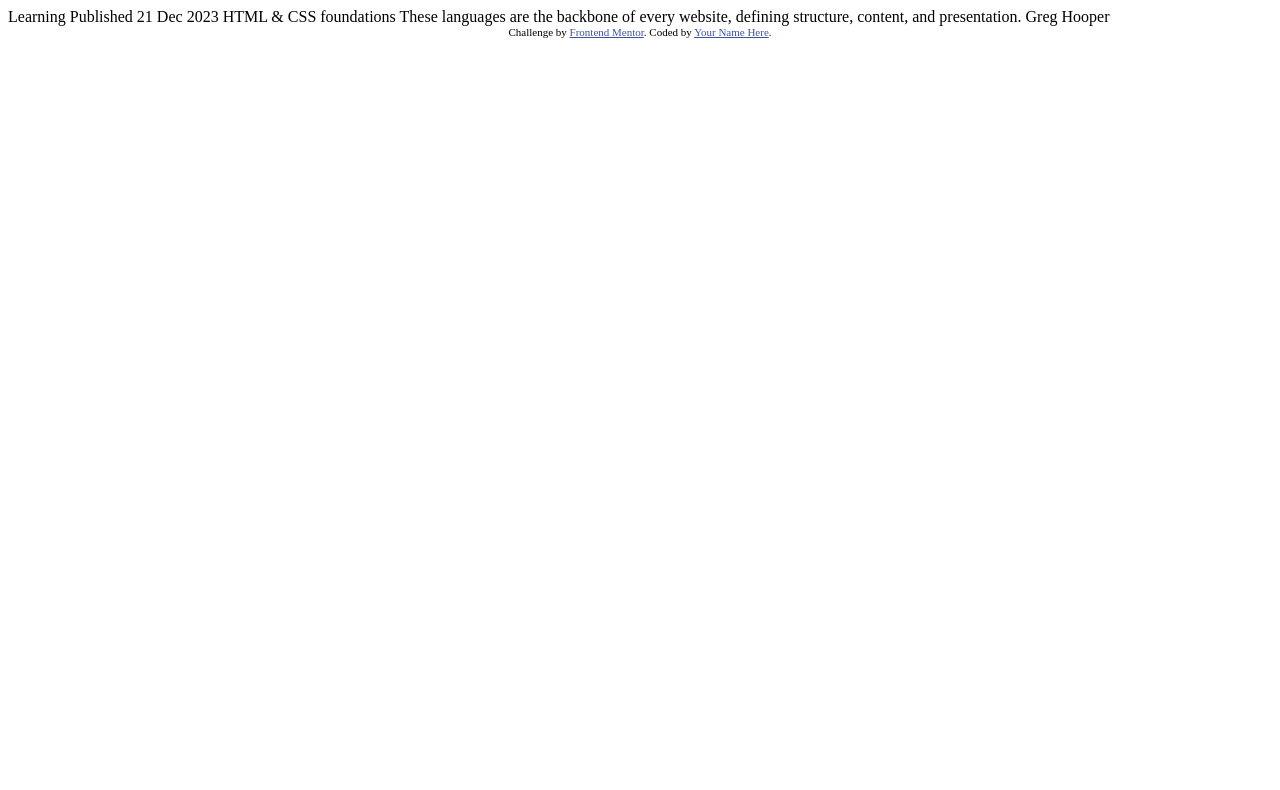
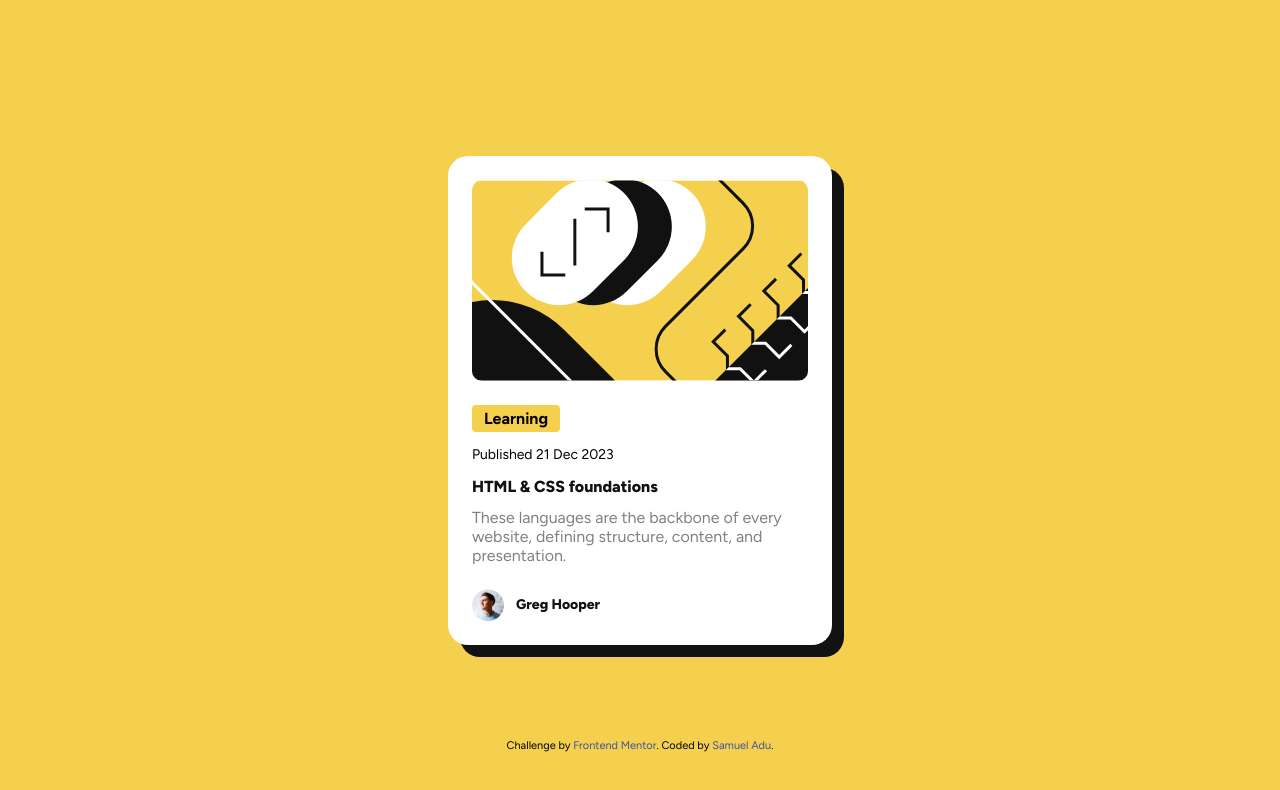
Before and after one commit to samuel-adu/blog-preview-card, a plain HTML site: page index.html in a window 1280 px wide. Drawn offline with Linux system fonts and the light colour scheme.

Commit message:
add card styles

```diff
--- a/index.html
+++ b/index.html
@@ -1,34 +1,56 @@
 <!DOCTYPE html>
 <html lang="en">
   <head>
-  <meta charset="UTF-8">
-  <meta name="viewport" content="width=device-width, initial-scale=1.0"> <!-- displays site properly based on user's device -->
+    <meta charset="UTF-8" />
+    <meta name="viewport" content="width=device-width, initial-scale=1.0" />
+    <!-- displays site properly based on user's device -->
 
-  <link rel="icon" type="image/png" sizes="32x32" href="./assets/images/favicon-32x32.png">
+    <link
+      rel="icon"
+      type="image/png"
+      sizes="32x32"
+      href="./assets/images/favicon-32x32.png"
+    />
 
     <title>Frontend Mentor | Blog preview card</title>
-
-  <!-- Feel free to remove these styles or customise in your own stylesheet 👍 -->
-  <style>
-    .attribution { font-size: 11px; text-align: center; }
-    .attribution a { color: hsl(228, 45%, 44%); }
-  </style>
+    <link rel="preconnect" href="https://fonts.googleapis.com" />
+    <link rel="preconnect" href="https://fonts.gstatic.com" crossorigin />
+    <link
+      href="https://fonts.googleapis.com/css2?family=Figtree:wght@300..900&display=swap"
+      rel="stylesheet"
+    />
+    <link rel="stylesheet" href="./style.css" />
   </head>
   <body>
+    <main class="card">
+      <img
+        src="./assets/images/illustration-article.svg"
+        alt=""
+        class="card__image"
+      />
 
-  Learning
+      <div class="card__body">
+        <div class="tag">Learning</div>
+        <p class="date">Published 21 Dec 2023</p>
 
-  Published 21 Dec 2023
+        <a href="#" class="heading">HTML & CSS foundations</a>
 
-  HTML & CSS foundations
+        <p class="card__text">
+          These languages are the backbone of every website, defining structure,
+          content, and presentation.
+        </p>
+      </div>
 
-  These languages are the backbone of every website, defining structure, content, and presentation.
-
-  Greg Hooper
-
-  <div class="attribution">
-    Challenge by <a href="https://www.frontendmentor.io?ref=challenge" target="_blank">Frontend Mentor</a>.
-    Coded by <a href="#">Your Name Here</a>.
+      <div class="card__footer">
+        <img src="./assets/images/image-avatar.webp" alt="" class="avatar" />
+        <p class="name">Greg Hooper</p>
       </div>
+    </main>
+    <p class="attribution">
+      Challenge by
+      <a href="https://www.frontendmentor.io?ref=challenge" target="_blank"
+        >Frontend Mentor</a
+      >. Coded by <a href="https://github.com/samuel-adu">Samuel Adu</a>.
+    </p>
   </body>
 </html>
--- /dev/null
+++ b/style.css
@@ -0,0 +1,106 @@
+*,
+::after,
+::before {
+  box-sizing: border-box;
+  padding: 0;
+  margin: 0;
+}
+
+:root {
+  --yellow: hsl(47, 88%, 63%);
+  --white: hsl(0, 0%, 100%);
+  --grey: hsl(0, 0%, 50%);
+  --black: hsl(0, 0%, 7%);
+}
+
+body {
+  font-family: 'Figtree', sans-serif;
+  background-color: var(--yellow);
+  min-height: 100vh;
+  display: flex;
+  align-items: center;
+  justify-content: center;
+  padding-inline: 1.5rem;
+}
+
+a {
+  text-decoration: none;
+  color: var(--black);
+}
+
+a:hover {
+  color: var(--yellow);
+}
+
+.card {
+  background-color: var(--white);
+  padding: 1.5rem;
+  max-width: 384px;
+  border-radius: 20px;
+  display: flex;
+  flex-direction: column;
+  gap: 1.5rem;
+  filter: drop-shadow(12px 12px var(--black));
+}
+
+.card__image {
+  max-width: 100%;
+  border-radius: 10px;
+}
+
+.tag {
+  background-color: var(--yellow);
+  color: black;
+  display: inline-block;
+  padding: 4px 12px;
+  border-radius: 4px;
+  margin-bottom: 12px;
+  font-weight: 700;
+}
+
+.date {
+  color: black;
+  font-size: 14px;
+  line-height: 150%;
+  margin-bottom: 12px;
+}
+
+.heading {
+  font-weight: 800;
+  display: block;
+  margin-bottom: 12px;
+}
+
+.card__text {
+  color: var(--grey);
+  font-size: clamp(14px, 1.25vw, 16px);
+}
+
+.card__footer {
+  display: flex;
+  align-items: center;
+  gap: 12px;
+}
+
+.avatar {
+  width: 32px;
+  height: 32px;
+}
+
+.name {
+  color: var(--black);
+  font-size: 14px;
+  font-weight: 800;
+  line-height: 150%;
+}
+
+.attribution {
+  position: absolute;
+  bottom: 3rem;
+  font-size: 11px;
+  text-align: center;
+}
+
+.attribution a {
+  color: hsl(228, 45%, 44%);
+}
```
Lines whose indentation alone changed are shown as unchanged.
